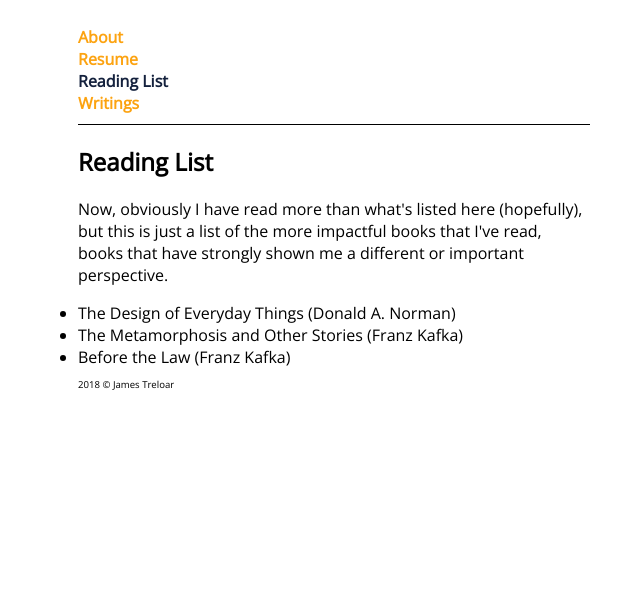
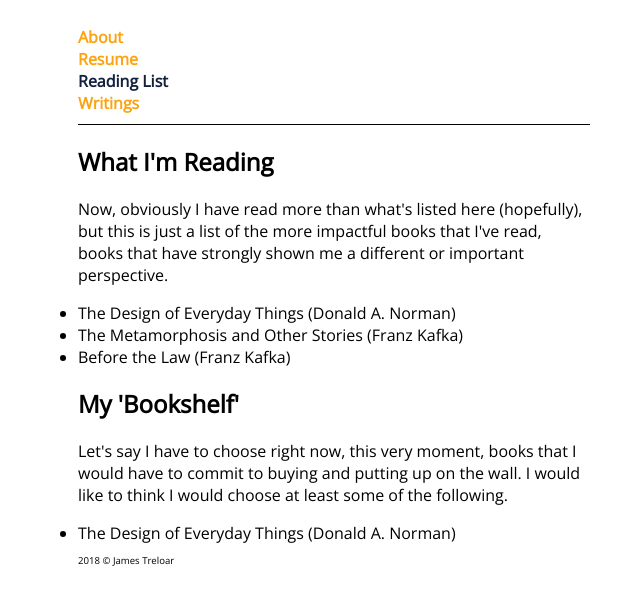
Before and after one commit to treloar/website, a plain HTML site: page reading.html in a window 1280 px wide. Shown: the whole page, without its empty margins (306-946 px from the left). Drawn offline with nearby package versions, Linux system fonts and the light colour scheme.

Commit message:
Added bookshelf section

```diff
--- a/reading.html
+++ b/reading.html
@@ -25,7 +25,7 @@
     </header>
     <section>
         <h1>
-            Reading List
+            What I'm Reading
         </h1>
         <p>
             Now, obviously I have read more than what's listed here (hopefully), but this is just a list of the more impactful books that I've read, books that have strongly shown me a different or important perspective.
@@ -35,6 +35,15 @@
             <li>The Metamorphosis and Other Stories (Franz Kafka)</li>
             <li>Before the Law (Franz Kafka)</li>
         </ul>
+        <h1>
+            My 'Bookshelf'
+        </h1>
+        <p>
+            Let's say I have to choose right now, this very moment, books that I would have to commit to buying and putting up on the wall. I would like to think I would choose at least some of the following.
+        </p>
+        <ul>
+            <li>The Design of Everyday Things (Donald A. Norman)</li>
+        </ul>
     </section>
     <footer>
         2018 © James Treloar
```
